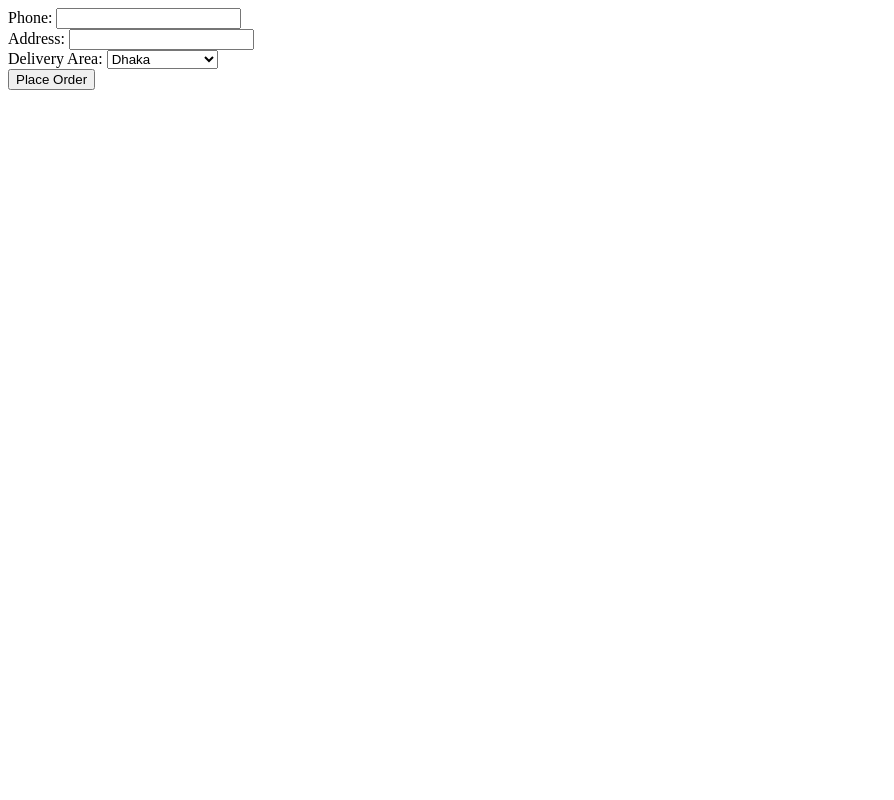
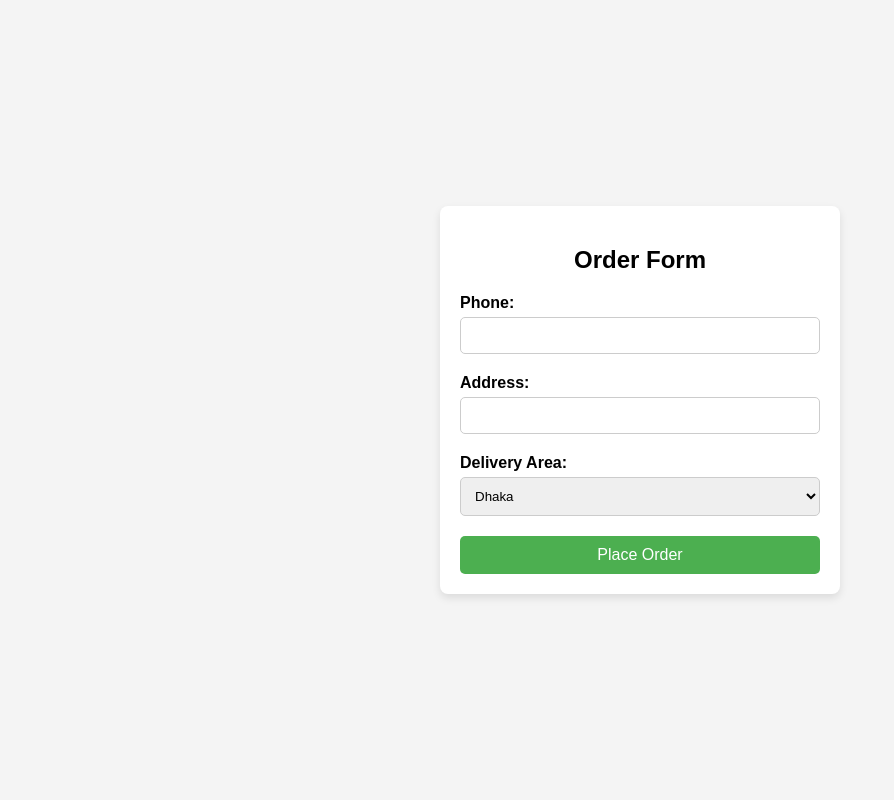
Before and after one commit to afifaimrann/311-ecommerce, a PHP site: page /order_form.php in a window 1280 px wide. Shown: the whole page, without its empty margins (0-894 px from the left). Run offline with PHP 8.4, Linux system fonts and the light colour scheme.

Commit message:
update order_form

```diff
--- a/order_form.php
+++ b/order_form.php
@@ -5,22 +5,82 @@
     <meta charset="UTF-8">
     <meta name="viewport" content="width=device-width, initial-scale=1.0">
     <title>Order Form</title>
+    <style>
+        body {
+            font-family: Arial, sans-serif;
+            background-color: #f4f4f4;
+            display: flex;
+            justify-content: center;
+            align-items: center;
+            height: 100vh;
+            margin: 0;
+        }
+
+        .order-form {
+            background-color: white;
+            padding: 20px;
+            border-radius: 8px;
+            box-shadow: 0 4px 8px rgba(0, 0, 0, 0.1);
+            width: 400px;
+            box-sizing: border-box;
+        }
+
+        .order-form h2 {
+            text-align: center;
+            margin-bottom: 20px;
+        }
+
+        .order-form label {
+            display: block;
+            font-weight: bold;
+            margin-bottom: 5px;
+        }
+
+        .order-form input,
+        .order-form select {
+            width: 100%;
+            padding: 10px;
+            margin-bottom: 20px;
+            border: 1px solid #ccc;
+            border-radius: 5px;
+            box-sizing: border-box;
+        }
+
+        .order-form button {
+            width: 100%;
+            padding: 10px;
+            background-color: #4CAF50;
+            color: white;
+            border: none;
+            border-radius: 5px;
+            cursor: pointer;
+            font-size: 16px;
+        }
+
+        .order-form button:hover {
+            background-color: #45a049;
+        }
+    </style>
 </head>
 <body>
-<form method="POST" action="order.php">
+
+    <form method="POST" action="order.php" class="order-form">
+        <h2>Order Form</h2>
+
         <label for="phone">Phone:</label>
         <input type="text" id="phone" name="phone" required>
-    <br>
+
         <label for="address">Address:</label>
         <input type="text" id="address" name="address" required>
-    <br>
+
         <label for="delivery_area">Delivery Area:</label>
         <select id="delivery_area" name="delivery_area" required>
             <option value="Dhaka">Dhaka</option>
             <option value="Outside Dhaka">Outside Dhaka</option>
         </select>
-    <br>
+
         <button type="submit">Place Order</button>
     </form>
+
 </body>
 </html>
```
Lines whose indentation alone changed are shown as unchanged.
